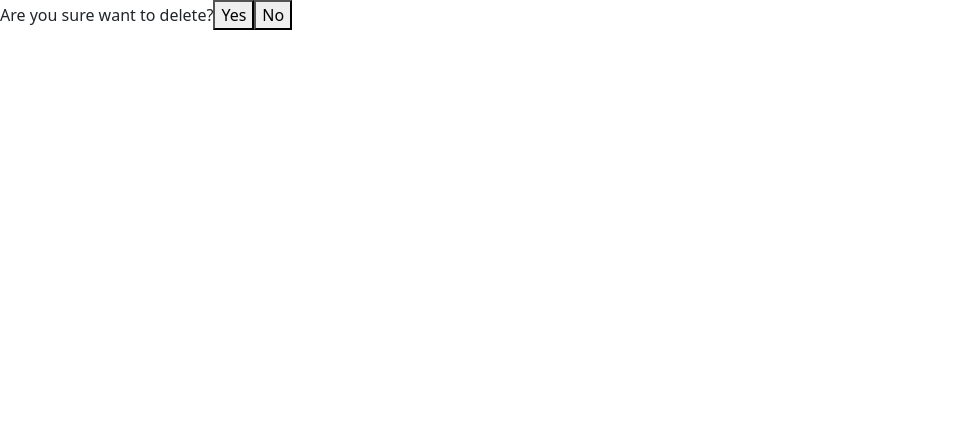
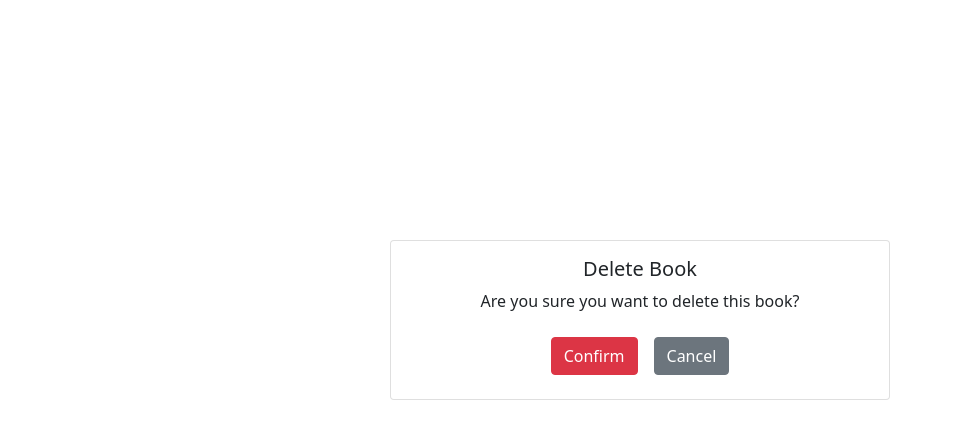
Before and after one commit to pradeep891/Book-Store, a React (Vite) app in the folder frontend/: page /books/delete/1 in a window 1280 px wide. Shown: the top 438 px of the page, without its empty margins (0-953 px from the left). Built offline with nearby package versions, Linux system fonts and the light colour scheme.

Commit message:
Added ui for deletebook page and added material icon for delete, edit, and details

```diff
--- a/frontend/package.json
+++ b/frontend/package.json
@@ -10,6 +10,10 @@
     "preview": "vite preview"
   },
   "dependencies": {
+    "@emotion/react": "^11.11.1",
+    "@emotion/styled": "^11.11.0",
+    "@mui/icons-material": "^5.15.1",
+    "@mui/material": "^5.15.1",
     "axios": "^1.5.1",
     "react": "^18.2.0",
     "react-dom": "^18.2.0",
--- /dev/null
+++ b/frontend/src/css/DeleteConfirmation.css
@@ -0,0 +1,13 @@
+.confirmation-dialog {
+    position: fixed;
+    top: 30%;
+    left: 50%;
+    transform: translateX(-50%);
+    z-index: 9999;
+  }
+
+  .card {
+    width: 500px;
+    margin: 0 auto;
+    text-align: center;
+  }
--- a/frontend/src/css/Home.css
+++ b/frontend/src/css/Home.css
@@ -5,3 +5,13 @@ thead {
 tbody tr{
     color:darkmagenta
 }
+
+.link-styled {
+    text-decoration: none;
+    color: inherit;
+    margin: 3px;
+}
+
+.link-styled:hover {
+    color: red;
+}
--- a/frontend/src/pages/DeleteBook.jsx
+++ b/frontend/src/pages/DeleteBook.jsx
@@ -1,6 +1,7 @@
-import React, { useState, useEffect } from 'react';
-import { useNavigate, useParams } from 'react-router-dom';
-import axios from 'axios';
+import React, { useState, useEffect } from "react";
+import { useNavigate, useParams } from "react-router-dom";
+import axios from "axios";
+import "../css/DeleteConfirmation.css";
 
 const DeleteBook = () => {
   const [loading, setLoading] = useState(true);
@@ -10,7 +11,7 @@ const DeleteBook = () => {
 
   const handleDeleteBook = () => {
     axios
-    .delete(`http://localhost:5555/books/${id}`)
+      .delete(`http://localhost:5555/books/${id}`)
       .then(() => {
         setLoading(false); // Set loading to false when data is received successfully
         navigate("/");
@@ -27,16 +28,29 @@ const DeleteBook = () => {
     if (error) {
       return <div>Error occurred: {error.message}</div>;
     }
-  }
-
+  };
 
   return (
-    <div>Are you sure want to delete?
-      <button onClick={handleDeleteBook}>Yes</button>
-      <button onClick={() => navigate("/")}>No</button>
+    <div className="confirmation-dialog">
+      <div className="card">
+        <div className="card-body">
+          <h5 className="card-title">Delete Book</h5>
+          <p className="card-text">
+            Are you sure you want to delete this book?
+          </p>
+          <button onClick={handleDeleteBook} className="btn btn-danger m-2">
+            Confirm
+          </button>
+          <button
+            onClick={() => navigate("/")}
+            className="btn btn-secondary m-2"
+          >
+            Cancel
+          </button>
+        </div>
+      </div>
     </div>
+  );
+};
 
-  )
-}
-
-export default DeleteBook
+export default DeleteBook;
--- a/frontend/src/pages/Home.jsx
+++ b/frontend/src/pages/Home.jsx
@@ -3,6 +3,9 @@ import axios from "axios";
 import { Link } from "react-router-dom";
 import Navbar from "../components/navbar";
 import "../css/Home.css";
+import EditIcon from '@mui/icons-material/Edit';
+import DeleteIcon from '@mui/icons-material/Delete';
+import InfoIcon from '@mui/icons-material/Info';
 
 const Home = () => {
   const [data, setData] = useState([]);
@@ -69,9 +72,9 @@ const Home = () => {
                 <th> {book.author}</th>
                 <th> {book.publishYear}</th>
                 <th>
-                  <Link to={`/books/details/${book._id}`}>Details</Link>
-                  <Link to={`/books/edit/${book._id}`}>Edit</Link>
-                  <Link to={`/books/delete/${book._id}`}>Delete</Link>
+                  <Link to={`/books/details/${book._id}`} className="link-styled"> <InfoIcon/> </Link>
+                  <Link to={`/books/edit/${book._id}`} className="link-styled"> <EditIcon/> </Link>
+                  <Link to={`/books/delete/${book._id}`} className="link-styled"> <DeleteIcon/> </Link>
                 </th>
               </tr>
             ))}
```
Also changed, not shown: 1 other file (tests, documents, lock files or other folders).
